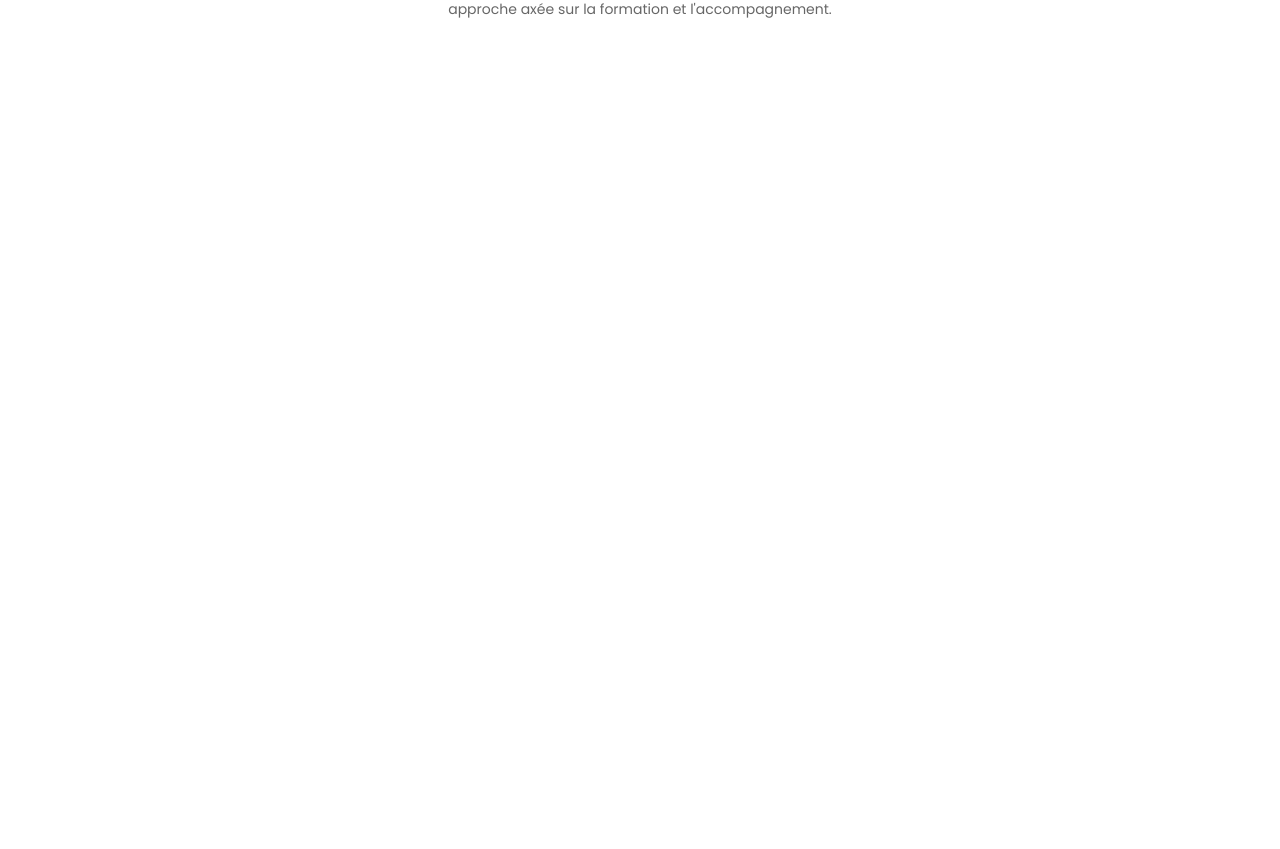
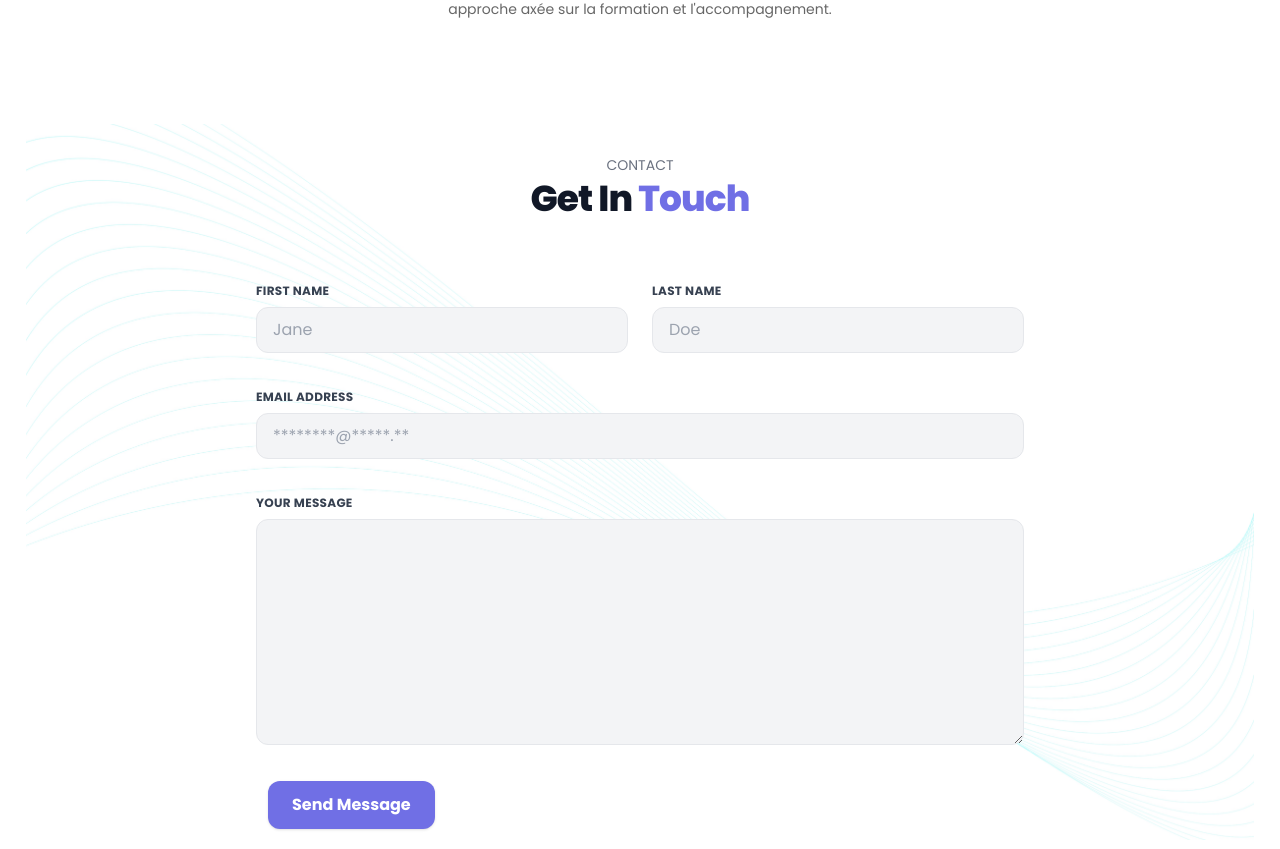
Before and after one commit to IFSOLUTIONSCOMPANY/ifsolutions-web, a React (Vite) app: page / in a window 1280 px wide. Shown: the part 3945-4794 px from the top of the page. Before the commit the page ends 3964 px from the top, so only its background shows below. Built offline with nearby package versions, Linux system fonts and the light colour scheme.

Commit message:
contact form + formspree

```diff
--- a/package.json
+++ b/package.json
@@ -10,6 +10,7 @@
     "preview": "vite preview"
   },
   "dependencies": {
+    "@formspree/react": "^2.5.1",
     "react": "^18.2.0",
     "react-dom": "^18.2.0",
     "swiper": "^11.0.5"
--- a/src/App.jsx
+++ b/src/App.jsx
@@ -3,16 +3,18 @@ import Banner from "./components/Banner/Banner"
 import Services from "./components/Services/Services"
 import About from "./components/About/About"
 import Team from "./components/Team/Team"
+import Contact from "./components/Contact/Contact"
 
 function App() {
 
   return (
-    <div className="container mx-auto">
+    <div className="container mx-auto relative">
       <Navbar />
       <Banner />
       <Services />
       <About />
       <Team />
+      <Contact />
     </div>
   )
 }
--- /dev/null
+++ b/src/components/Contact/Contact.jsx
@@ -0,0 +1,139 @@
+import React from "react";
+import { useForm, ValidationError } from "@formspree/react";
+
+export default function Contact() {
+  const [state, handleSubmit] = useForm("xyyrgryb");
+
+  function refreshPage() {
+    window.location.reload(false);
+  }
+
+  if (state.succeeded) {
+    return (
+      <div role="alert" className="alert bg-gray-500/10 shadow-lg mt-12">
+        <i class="fa-solid fa-circle-info text-[#706FE5]"></i>
+        <span className="text-sm text-black/80">Thanks for your message, we'll get back to you shortly.<br /> If you want to send another message, please refresh the page.</span>
+        <div>
+          <button onClick={refreshPage} className="btn btn-md btn-primary bg-[#706FE5] hover:bg-[#706FE5]/80 border-0 shadow-md text-white">Refresh</button>
+        </div>
+      </div>
+    );
+  }
+
+  return (
+    <div
+      className="mx-auto p-5 mt-24"
+      style={{
+        backgroundImage: `url("/assets/images/contact/bg.jpg")`,
+        backgroundRepeat: "no-repeat",
+        backgroundPosition: "center",
+        backgroundSize: "contain",
+      }}
+    >
+      <div className="text-center mb-16">
+        <p className="mt-4 text-sm leading-7 text-gray-500 font-regular uppercase">
+          Contact
+        </p>
+        <h3 className="text-3xl sm:text-4xl leading-normal font-extrabold tracking-tight text-gray-900">
+          Get In <span className="text-[#706FE5]">Touch</span>
+        </h3>
+      </div>
+
+      <form onSubmit={handleSubmit} className="max-w-screen-md mx-auto">
+        {/* Première partie du formulaire - Noms */}
+        <div className="flex flex-wrap -mx-3 mb-6">
+          {/* Champ Prénom */}
+          <div className="w-full md:w-1/2 px-3 mb-6 md:mb-0">
+            <label
+              className="block uppercase tracking-wide text-gray-700 text-xs font-bold mb-2"
+              htmlFor="grid-first-name"
+            >
+              First Name
+            </label>
+            <input
+              className="appearance-none block w-full bg-gray-100 border border-gray-200 text-gray-700 rounded-xl py-3 px-4 mb-3 leading-tight focus:outline-none focus:bg-white"
+              id="grid-first-name"
+              type="text"
+              name="firstName"
+              placeholder="Jane"
+            />
+          </div>
+          {/* Champ Nom */}
+          <div className="w-full md:w-1/2 px-3">
+            <label
+              className="block uppercase tracking-wide text-gray-700 text-xs font-bold mb-2"
+              htmlFor="grid-last-name"
+            >
+              Last Name
+            </label>
+            <input
+              className="appearance-none block w-full bg-gray-100 text-gray-700 border border-gray-200 rounded-xl py-3 px-4 leading-tight focus:outline-none focus:bg-white focus:border-gray-500"
+              id="grid-last-name"
+              type="text"
+              name="lastName"
+              placeholder="Doe"
+            />
+          </div>
+        </div>
+
+        {/* Adresse e-mail */}
+        <div className="flex flex-wrap -mx-3 mb-6">
+          <div className="w-full px-3">
+            <label
+              className="block uppercase tracking-wide text-gray-700 text-xs font-bold mb-2"
+              htmlFor="grid-email"
+            >
+              Email Address
+            </label>
+            <input
+              className="appearance-none block w-full bg-gray-100 text-gray-700 border border-gray-200 rounded-xl py-3 px-4 mb-3 leading-tight focus:outline-none focus:bg-white focus:border-gray-500"
+              id="grid-email"
+              type="email"
+              name="email"
+              placeholder="********@*****.**"
+            />
+            <ValidationError
+              prefix="Email"
+              field="email"
+              errors={state.errors}
+            />
+          </div>
+        </div>
+
+        {/* Message */}
+        <div className="flex flex-wrap -mx-3 mb-6">
+          <div className="w-full px-3">
+            <label
+              className="block uppercase tracking-wide text-gray-700 text-xs font-bold mb-2"
+              htmlFor="grid-message"
+            >
+              Your Message
+            </label>
+            <textarea
+              className="appearance-none block w-full bg-gray-100 text-gray-700 border border-gray-200 rounded-xl py-3 px-4 mb-3 leading-tight focus:outline-none focus:bg-white focus:border-gray-500"
+              id="grid-message"
+              name="message"
+              rows="10"
+            ></textarea>
+            <ValidationError
+              prefix="Message"
+              field="message"
+              errors={state.errors}
+            />
+          </div>
+        </div>
+
+        {/* Bouton d'envoi */}
+        <div className="flex justify-between w-full px-3 mt-5">
+          <button
+            className="shadow bg-[#706FE5] hover:bg-indigo-400 focus:shadow-outline focus:outline-none text-white font-bold py-3 px-6 rounded-xl"
+            type="submit"
+            disabled={state.submitting}
+          >
+            Send Message
+          </button>
+        </div>
+      </form>
+    </div>
+  );
+}
```
Also changed, not shown: public/assets/images/contact/bg.jpg (added), 1 other file (tests, documents, lock files or other folders).
